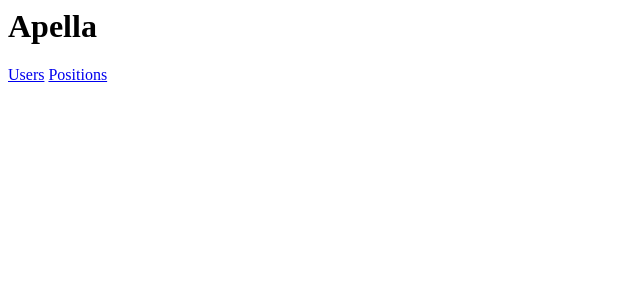
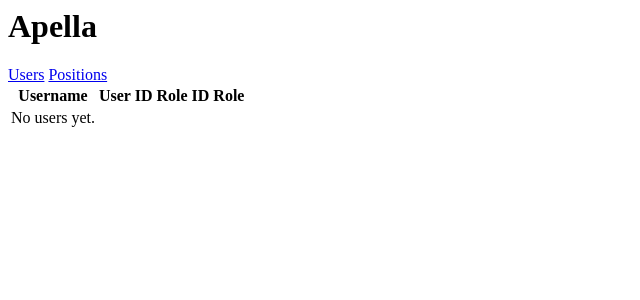
Before and after one commit to grnet/apella-app, a Django app: page /apella/users/ in a window 1280 px wide. Shown: the top 300 px of the page, without its empty margins (0-640 px from the left). Run offline with Django 3.2, Linux system fonts and the light colour scheme.

Commit message:
User list view

```diff
--- /dev/null
+++ b/apella/templates/apella/apellauser_list.html
@@ -0,0 +1,24 @@
+{% extends "apella/index.html" %}
+{% load apella_extras %}
+{% block content %}
+    <table>
+        <tr>
+            <th>Username</th>
+            <th>User ID</th>
+            <th>Role ID</th>
+            <th>Role</th>
+        </tr>
+    {% for user in object_list %}
+        <tr>
+            <td>{{ user.username }}</td>
+            <td>{{ user.pk }}</td>
+            <td>{{ user.role }}</td>
+            <td>{{ user.role|role }}</td>
+        </tr>
+    {% empty %}
+        <tr colspan="4">
+            <td>No users yet.</td>
+        </tr>
+    {% endfor %}
+    </ul>
+{% endblock %}
--- a/apella/templates/apella/index.html
+++ b/apella/templates/apella/index.html
@@ -4,7 +4,7 @@
     </head>
     <body>
         <h1>Apella</h1>
-        <a href="{% url "user_list" %}">Users</a>
+        <a href="{% url "user-list" %}">Users</a>
         <a href="{% url "position_list" %}">Positions</a>
         {% block content %}
         {% endblock content %}
--- a/apella/urls.py
+++ b/apella/urls.py
@@ -1,10 +1,11 @@
 from django.conf.urls import patterns, url
 
 from apella import views
+from apella.views import UserListView
 
 urlpatterns = patterns('',
     url(r'^$', views.index, name='index'),
-    url(r'^users/$', views.user_list, name='user_list'),
+    url(r'^users/$', UserListView.as_view(), name='user-list'),
     url(r'^/users/(?P<user_id>\d+)/$', views.user_detail, name='user_detail'),
     url(r'^positions/$', views.position_list, name='position_list'),
     url(r'^/positions/(?P<position_id>\d+)/$',
--- a/apella/views.py
+++ b/apella/views.py
@@ -5,6 +5,13 @@ from django.views.generic.list import ListView
 
 from apella.models import ApellaUser
 
+class UserListView(ListView):
+
+    model = ApellaUser
+
+    def get_context_data(self, **kwargs):
+        context = super(UserListView, self).get_context_data(**kwargs)
+        return context
 
 def index(request):
     context = {}
```
Also changed, not shown: apella/templatetags/apella_extras.py (added, +9 -0 lines), apella/templatetags/__init__.py (added).
